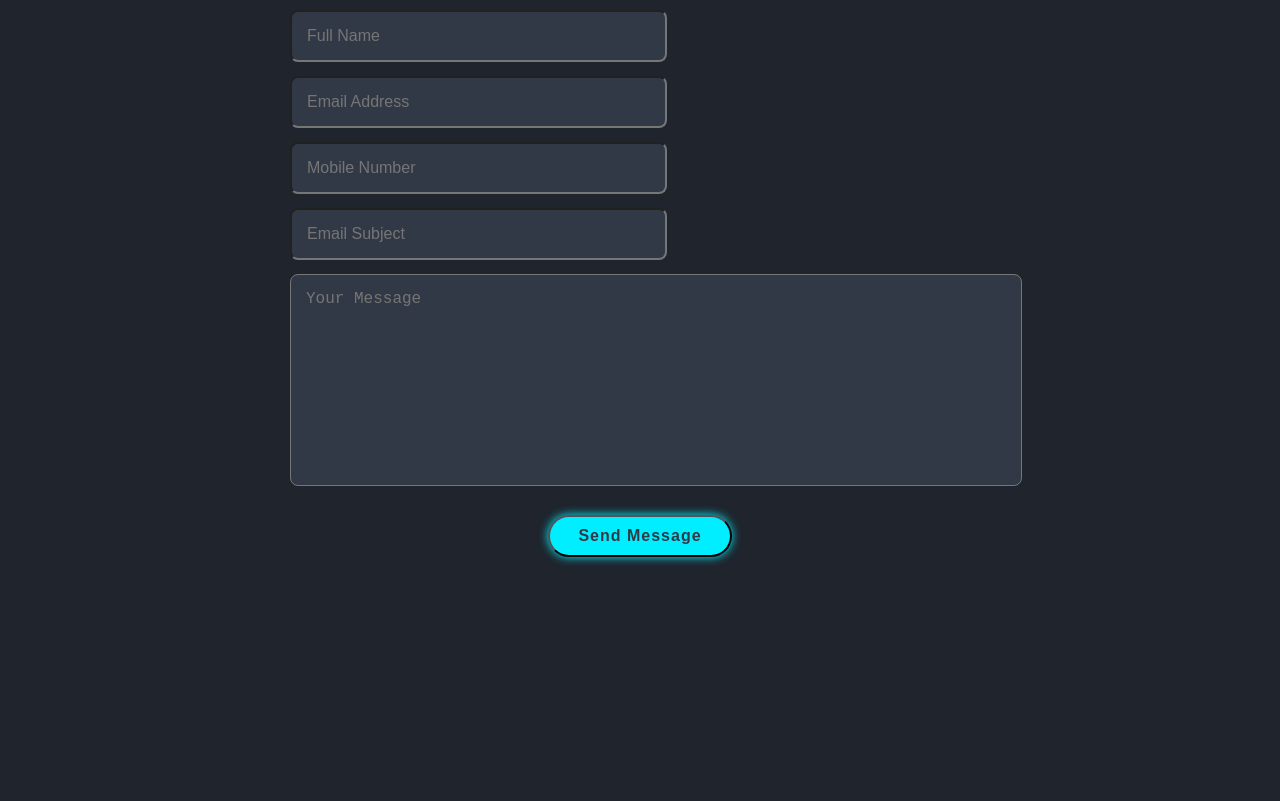
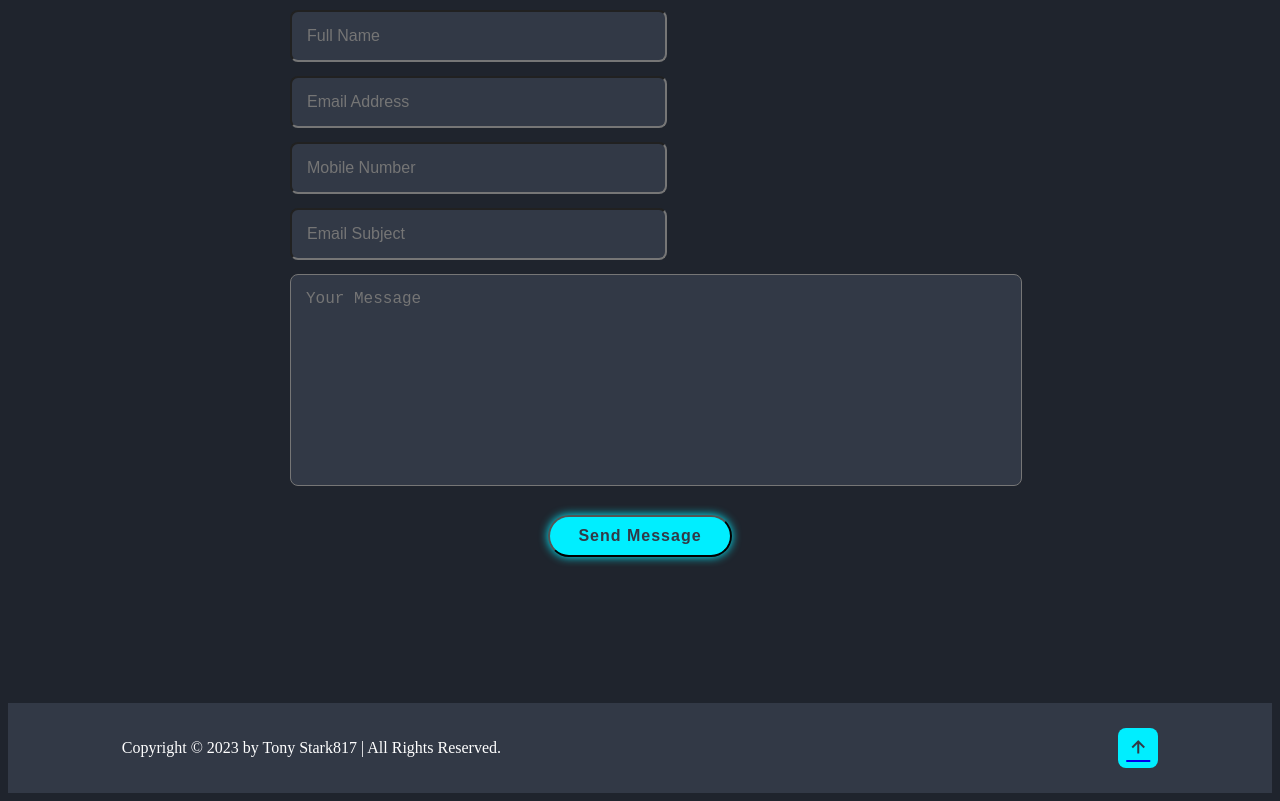
Before and after one commit to TonyStark817/Complete-Responsive-Portfolio-Website, a plain HTML site: page index.html in a window 1280 px wide. Shown: the part 3942-4743 px from the top of the page. Before the commit the page ends 4653 px from the top, so only its background shows below. Drawn offline with nearby package versions, Linux system fonts and the light colour scheme.

Commit message:
Завершил секцию footer design

```diff
--- a/css/style.css
+++ b/css/style.css
@@ -327,5 +327,36 @@ span {
 .contact form .btn {
     margin-top: 2rem;
     cursor: pointer;
+}
 
+.footer {
+    display: flex;
+    justify-content: space-between;
+    align-items: center;
+    flex-wrap: wrap;
+    padding: 2rem 9%;
+    background: var(--second-bg-color);
 }
+
+.footer-text p {
+    font-size: 1.6rem;
+}
+
+.footer-iconTop a {
+    display: inline-flex;
+    justify-content: center;
+    align-items: center;
+    padding: .8rem;
+    background: var(--main-color);
+    border-radius: .8rem;
+    transition: .5s ease;
+}
+
+.footer-iconTop a:hover {
+    box-shadow: 0 0 1rem var(--main-color);
+}
+
+.footer-iconTop a i {
+    font-size: 2.4rem;
+    color: var(--second-bg-color);
+}
--- a/index.html
+++ b/index.html
@@ -9,6 +9,7 @@
 
     <!-- box icons -->
     <link href='https://unpkg.com/boxicons@2.1.4/css/boxicons.min.css' rel='stylesheet'>
+
     <!-- custom css -->
     <link rel ="stylesheet" href="css/style.css">
 </head>
@@ -195,6 +196,15 @@
     </section>
 
     <!-- footer design -->
+    <footer class="footer">
+        <div class="footer-text">
+            <p>Copyright &copy; 2023 by Tony Stark817 | All Rights Reserved.</p>
+        </div>
+
+        <div class="footer-iconTop">
+            <a href="#home"><i class='bx bx-up-arrow-alt' ></i></a>
+        </div>
+    </footer>
 
     <!-- custom js -->
     <script src="js/script.js"></script>
```
